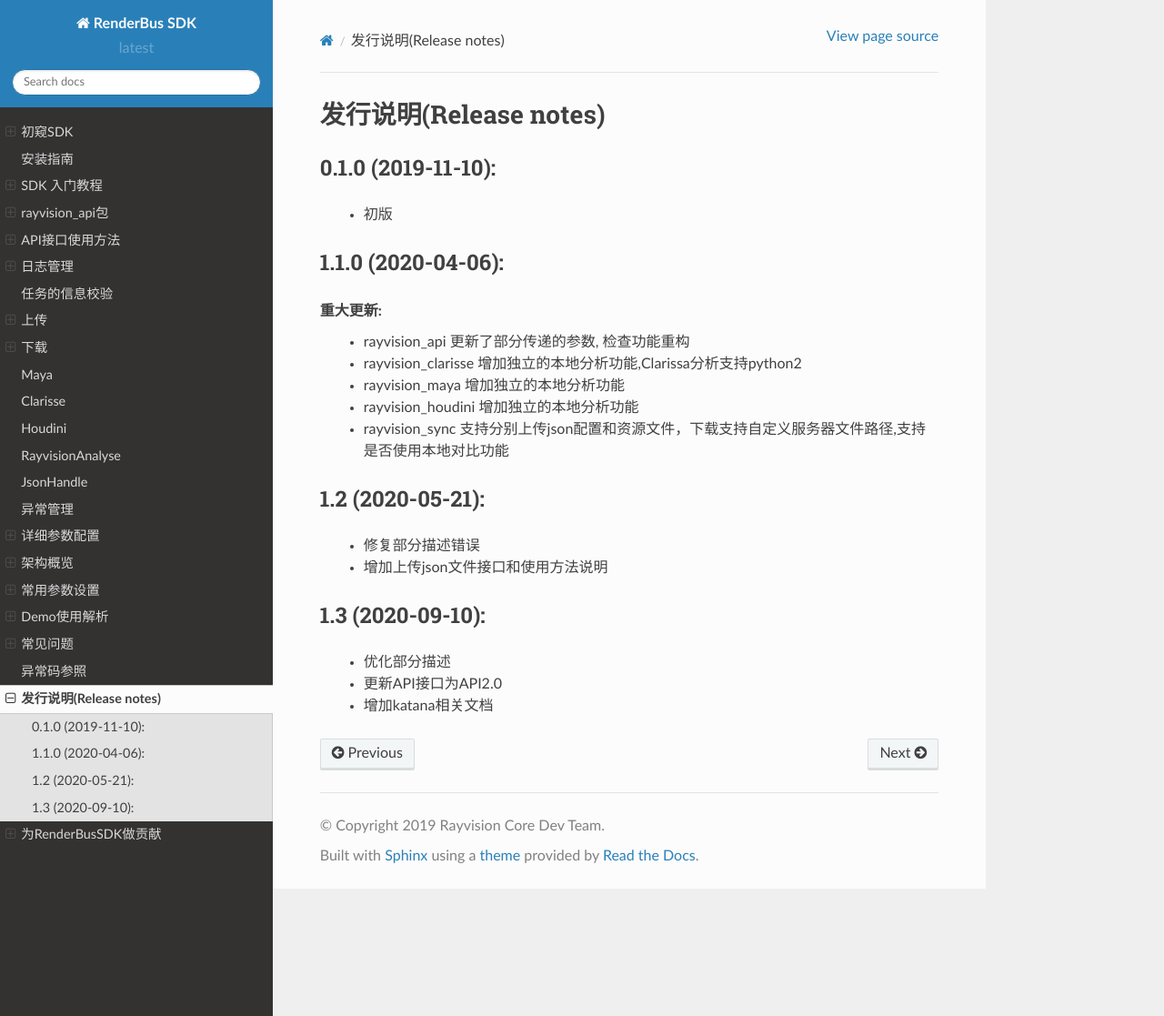
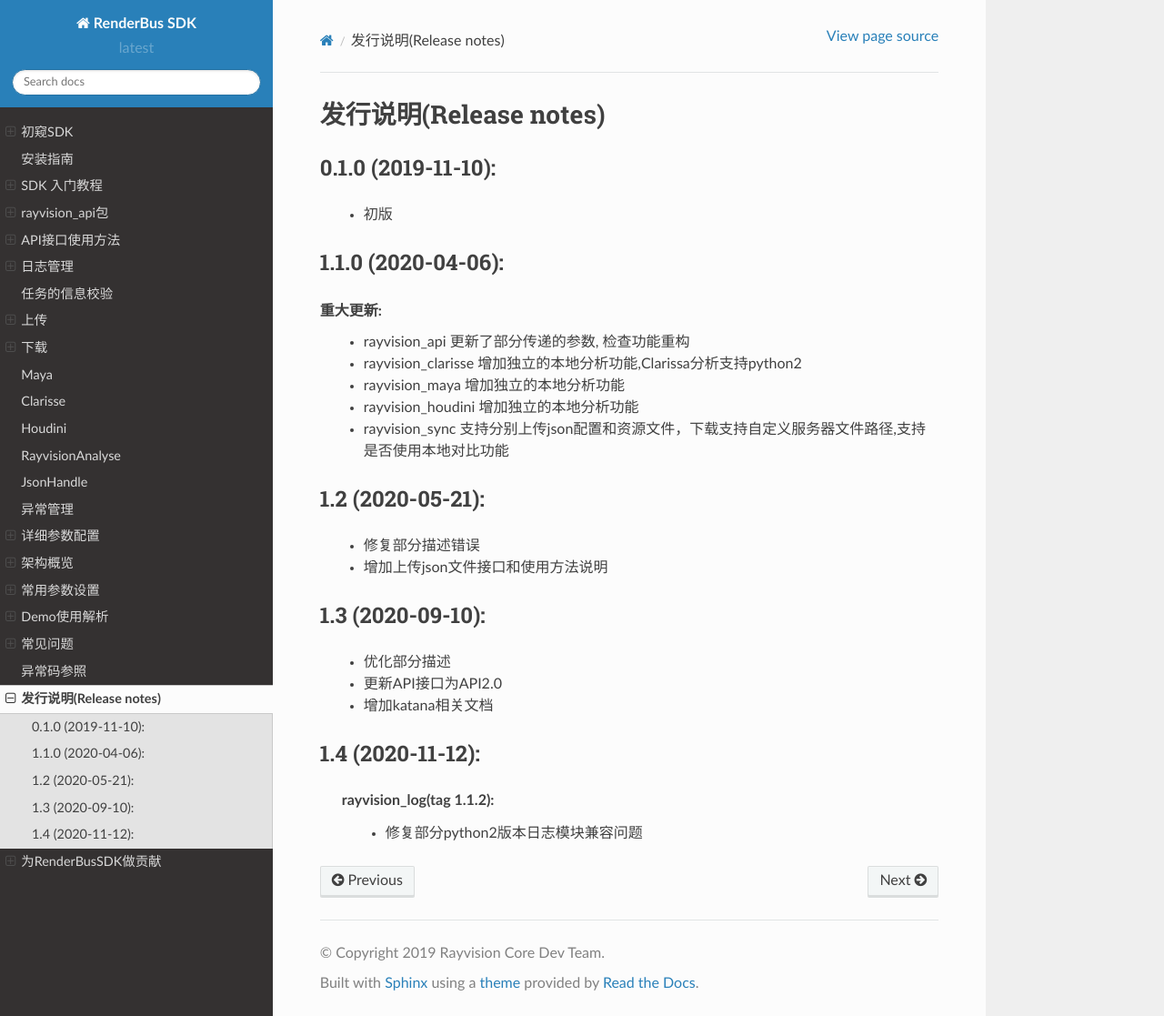
Before and after one commit to renderbus/docs_sdk, a Sphinx documentation site: the page built from docs/render/release_notes.rst, in a window 1280 px wide and 1117 px high. Shown: the whole window at 91% size. Built offline with Sphinx 7.4.7 and the Read the Docs theme 2.0.0, drawn with Linux system fonts in a browser that asks for light colours.

Commit message:
feat: Update release_notes.rst

```diff
--- a/docs/render/release_notes.rst
+++ b/docs/render/release_notes.rst
@@ -26,3 +26,8 @@
    - 优化部分描述
    - 更新API接口为API2.0
    - 增加katana相关文档
+
+1.4 (2020-11-12):
+-----------------------
+   rayvision_log(tag 1.1.2):
+     - 修复部分python2版本日志模块兼容问题
```
